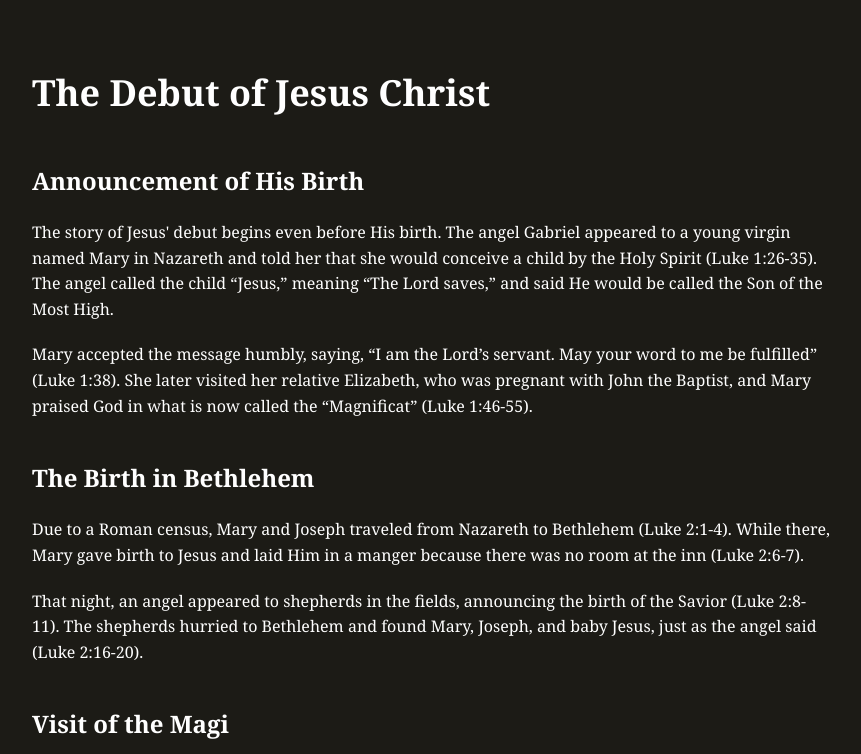
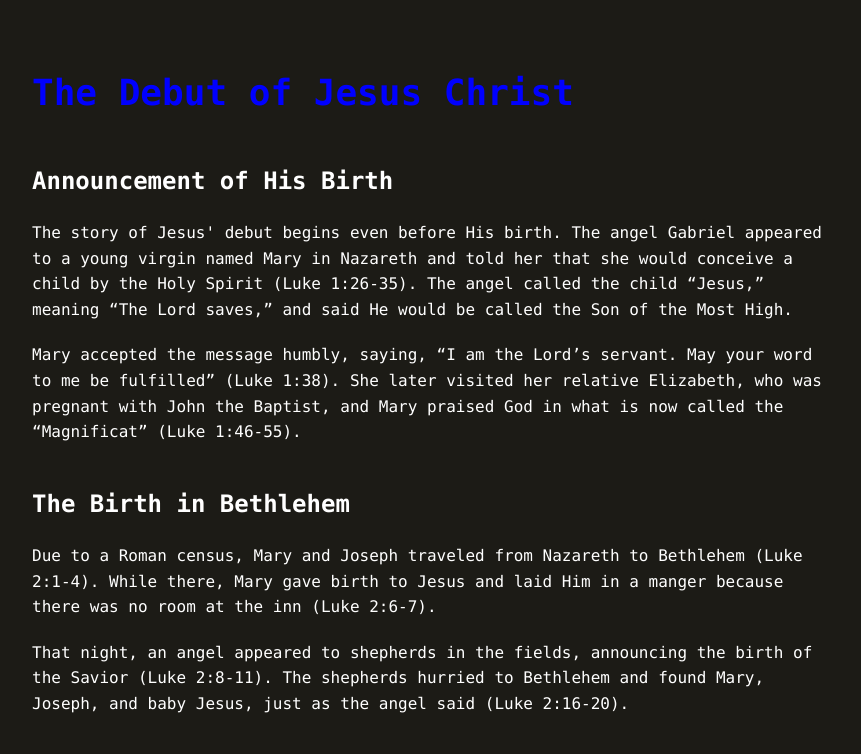
Before and after one commit to teachingsofjesuschrist/gospelalmanacofficial, a plain HTML site: page debut.html in a window 1280 px wide. Shown: the top 754 px of the page, without its empty margins (208-1069 px from the left). Drawn offline with Linux system fonts and the light colour scheme.

Commit message:
debut.html

```diff
--- a/debut.html
+++ b/debut.html
@@ -10,7 +10,7 @@
   <link rel="icon" href="https://www.google.com/url?sa=i&url=https%3A%2F%2Fwww.cslewisinstitute.org%2Fresources%2Fhow-to-read-the-bible-part-3-the-bibles-center-is-jesus-christ%2F&psig=AOvVaw1AMyiYHm-lXbiBbTbJ74FG&ust=1747286969093000&source=images&cd=vfe&opi=89978449&ved=0CBQQjRxqFwoTCPjI1Kqdoo0DFQAAAAAdAAAAABAE">
   <style>
     body {
-      font-family: Georgia, sans-serif;
+      font-family: Lucida Console, sans-serif;
       line-height: 1.6;
       max-width: 800px;
       margin: auto;
@@ -36,7 +36,7 @@
 </head>
 <body>
 
-  <h1>The Debut of Jesus Christ</h1>
+  <h1 style="color: blue;">The Debut of Jesus Christ</h1>
 
   <h2>Announcement of His Birth</h2>
   <p>
```
